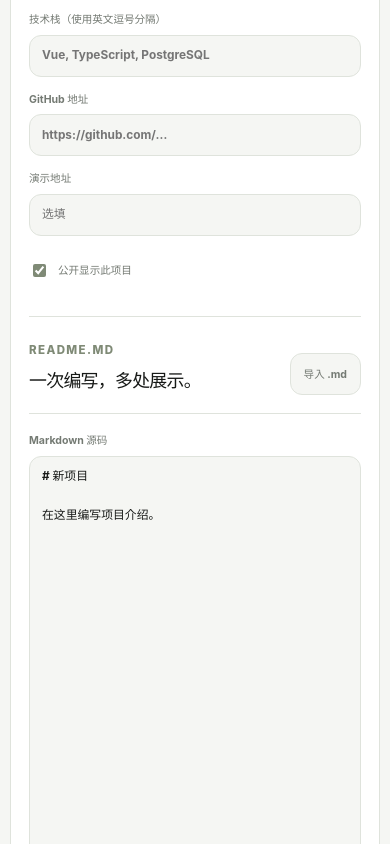
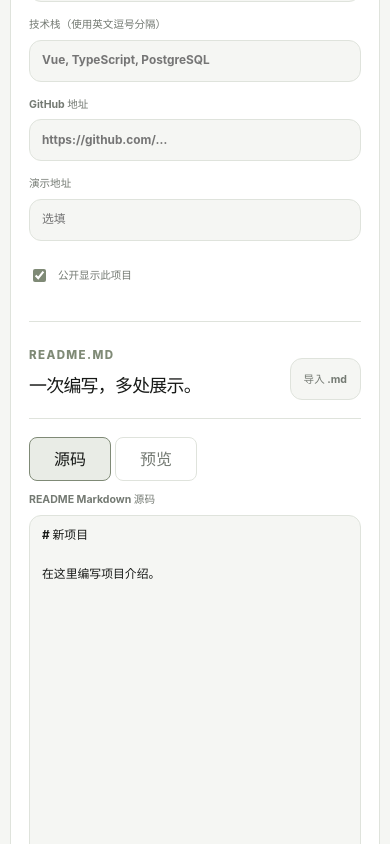
Before and after one commit to Jov3c/Nookfolio, a Nuxt app: page /admin/projects in a window 390 px wide. Shown: the part 1156-2000 px from the top of the page. Built offline with nearby package versions, Linux system fonts and the light colour scheme; no server answers.

Commit message:
fix: address admin redesign review findings

```diff
--- a/app/assets/css/admin/content.css
+++ b/app/assets/css/admin/content.css
@@ -286,6 +286,10 @@
   grid-template-columns: repeat(2, minmax(0, 1fr));
   align-items: start;
   gap: 12px;
+}
+
+.admin-markdown-editor__tabs {
+  display: none;
 }
 
 .project-markdown-input,
--- a/app/assets/css/admin/responsive.css
+++ b/app/assets/css/admin/responsive.css
@@ -37,6 +37,11 @@
     background: var(--color-panel);
     box-shadow: var(--shadow-soft);
   }
+  .admin-identity-button,
+  .admin-mobile-menu {
+    width: 44px;
+    height: 44px;
+  }
   .admin-primary-nav--open {
     display: grid;
   }
@@ -67,16 +72,39 @@
   }
   .admin-secondary-nav a {
     flex: 0 0 auto;
-    min-height: 42px;
+    min-height: 44px;
     grid-template-columns: 25px auto;
     padding-inline: 10px 13px;
   }
   .posts-admin-layout,
   .categories-admin-layout,
   .projects-admin-layout,
-  .timeline-admin-layout,
+  .timeline-admin-layout {
+    grid-template-columns: 1fr;
+  }
+  .admin-markdown-editor__tabs {
+    display: flex;
+    gap: 4px;
+    margin-bottom: 10px;
+  }
+  .admin-markdown-editor__tabs button {
+    min-width: 82px;
+    min-height: 44px;
+    border: 1px solid var(--color-line);
+    border-radius: 8px;
+    background: var(--color-panel);
+    color: var(--color-muted);
+  }
+  .admin-markdown-editor__tabs button[aria-selected='true'] {
+    border-color: var(--color-accent);
+    background: var(--color-accent-soft);
+    color: var(--color-text);
+  }
   .project-editor__markdown-grid {
     grid-template-columns: 1fr;
+  }
+  .admin-markdown-editor__pane:not([data-active='true']) {
+    display: none;
   }
   .posts-admin-list-panel,
   .categories-admin-list-panel,
--- a/app/assets/css/admin/shell.css
+++ b/app/assets/css/admin/shell.css
@@ -54,7 +54,7 @@
   position: relative;
   z-index: 1;
   display: grid;
-  height: 38px;
+  min-height: 44px;
   padding: 0 14px;
   place-items: center;
   border-radius: 12px;
--- /dev/null
+++ b/app/components/admin/MarkdownEditor.vue
@@ -0,0 +1,60 @@
+<script setup lang="ts">
+withDefaults(
+  defineProps<{
+    previewHtml: string;
+    sourceLabel?: string;
+    textareaLabel?: string;
+  }>(),
+  { sourceLabel: 'Markdown 源码', textareaLabel: 'Markdown 源码' },
+);
+
+const model = defineModel<string>({ required: true });
+const activePane = ref<'source' | 'preview'>('source');
+const uid = useId();
+const sourceId = `markdown-source-${uid}`;
+const previewId = `markdown-preview-${uid}`;
+</script>
+
+<template>
+  <div class="admin-markdown-editor">
+    <div class="admin-markdown-editor__tabs" role="tablist" aria-label="编辑器视图">
+      <button
+        type="button"
+        role="tab"
+        :aria-selected="activePane === 'source'"
+        :aria-controls="sourceId"
+        @click="activePane = 'source'"
+      >
+        源码
+      </button>
+      <button
+        type="button"
+        role="tab"
+        :aria-selected="activePane === 'preview'"
+        :aria-controls="previewId"
+        @click="activePane = 'preview'"
+      >
+        预览
+      </button>
+    </div>
+    <div class="project-editor__markdown-grid">
+      <label
+        :id="sourceId"
+        class="project-markdown-input admin-markdown-editor__pane"
+        :data-active="activePane === 'source'"
+      >
+        <span>{{ sourceLabel }}</span>
+        <textarea v-model="model" rows="22" spellcheck="false" :aria-label="textareaLabel" />
+      </label>
+      <div
+        :id="previewId"
+        class="project-markdown-preview admin-markdown-editor__pane"
+        :data-active="activePane === 'preview'"
+      >
+        <span>实时预览</span>
+        <!-- eslint-disable-next-line vue/no-v-html -->
+        <div class="readme__content" v-html="previewHtml" />
+      </div>
+    </div>
+  </div>
+</template>
--- a/app/components/admin/PostEditorFields.vue
+++ b/app/components/admin/PostEditorFields.vue
@@ -93,21 +93,6 @@ async function importMarkdown(event: Event) {
         />
       </label>
     </div>
-    <div class="project-editor__markdown-grid">
-      <label class="project-markdown-input">
-        <span>Markdown 源码</span>
-        <textarea
-          v-model="form.markdownBody"
-          rows="22"
-          spellcheck="false"
-          aria-label="Markdown 源码"
-        />
-      </label>
-      <div class="project-markdown-preview">
-        <span>实时预览</span>
-        <!-- eslint-disable-next-line vue/no-v-html -->
-        <div class="readme__content" v-html="previewHtml" />
-      </div>
-    </div>
+    <AdminMarkdownEditor v-model="form.markdownBody" :preview-html="previewHtml" />
   </section>
 </template>
--- a/app/pages/admin/index.vue
+++ b/app/pages/admin/index.vue
@@ -8,6 +8,8 @@ definePageMeta({ layout: 'admin', middleware: 'admin' });
 const admin = useAdminSession();
 const publishedPosts = ref<AdminPost[]>([]);
 const drafts = ref<AdminPost[]>([]);
+const publishedTotal = ref(0);
+const draftTotal = ref(0);
 const pendingCount = ref(0);
 const isLoadingWorkspace = ref(true);
 const workspaceError = ref('');
@@ -23,8 +25,8 @@ const recentPosts = computed(() =>
     .slice(0, 4),
 );
 const metrics = computed(() => [
-  { label: '已发布文章', value: publishedPosts.value.length, to: '/admin/posts' },
-  { label: '草稿', value: drafts.value.length, to: '/admin/write/drafts' },
+  { label: '已发布文章', value: publishedTotal.value, to: '/admin/posts' },
+  { label: '草稿', value: draftTotal.value, to: '/admin/write/drafts' },
   { label: '待处理互动', value: pendingCount.value, to: '/admin/comments' },
 ]);
 
@@ -33,16 +35,16 @@ async function loadWorkspace() {
   workspaceError.value = '';
   try {
     const [published, draftResult, comments, messages, links] = await Promise.all([
-      $fetch<{ data: AdminPost[] }>('/api/v1/admin/posts', {
+      $fetch<{ data: AdminPost[]; meta: { total: number } }>('/api/v1/admin/posts', {
         query: { status: 'PUBLISHED', page: 1, pageSize: 100 },
       }),
-      $fetch<{ data: AdminPost[] }>('/api/v1/admin/posts', {
+      $fetch<{ data: AdminPost[]; meta: { total: number } }>('/api/v1/admin/posts', {
         query: { status: 'DRAFT', page: 1, pageSize: 100 },
       }),
-      $fetch<{ data: AdminComment[] }>('/api/v1/admin/comments', {
+      $fetch<{ data: AdminComment[]; meta: { total: number } }>('/api/v1/admin/comments', {
         query: { status: 'PENDING_REVIEW', page: 1, pageSize: 100 },
       }),
-      $fetch<{ data: AdminMessage[] }>('/api/v1/admin/messages', {
+      $fetch<{ data: AdminMessage[]; meta: { total: number } }>('/api/v1/admin/messages', {
         query: { status: 'PENDING_REVIEW', page: 1, pageSize: 100 },
       }),
       $fetch<AdminFriendLinksResponse>('/api/v1/admin/links', {
@@ -51,7 +53,9 @@ async function loadWorkspace() {
     ]);
     publishedPosts.value = published.data;
     drafts.value = draftResult.data;
-    pendingCount.value = comments.data.length + messages.data.length + links.data.length;
+    publishedTotal.value = published.meta.total;
+    draftTotal.value = draftResult.meta.total;
+    pendingCount.value = comments.meta.total + messages.meta.total + links.meta.total;
   } catch {
     workspaceError.value = '工作台数据暂时无法读取，请稍后刷新。';
   } finally {
@@ -154,7 +158,13 @@ useSeoMeta({ title: '仪表盘 — Nookfolio 管理后台', robots: 'noindex, no
     <section class="admin-dashboard-panel admin-dashboard-panel--health">
       <div>
         <i :data-online="Boolean(statsResponse?.data)" />
-        <span>{{ statsPending ? '正在检查站点状态' : '公开站点运行正常' }}</span>
+        <span>{{
+          statsPending
+            ? '正在检查站点状态'
+            : statsResponse?.data
+              ? '公开站点运行正常'
+              : '站点状态暂时不可用'
+        }}</span>
       </div>
       <p>
         <strong>{{ statsResponse?.data.totalPageViews.toLocaleString('zh-CN') ?? '—' }}</strong>
--- a/app/pages/admin/projects.vue
+++ b/app/pages/admin/projects.vue
@@ -363,23 +363,12 @@ onMounted(load);
                 />
               </label>
             </div>
-            <div class="project-editor__markdown-grid">
-              <label class="project-markdown-input"
-                ><span>Markdown 源码</span
-                ><textarea
-                  v-model="form.readmeMarkdown"
-                  rows="22"
-                  spellcheck="false"
-                  aria-label="README Markdown 源码"
-                />
-              </label>
-              <div class="project-markdown-preview">
-                <span>实时预览</span>
-                <!-- The shared renderer sanitizes the browser preview and the public API output. -->
-                <!-- eslint-disable-next-line vue/no-v-html -->
-                <div class="readme__content" v-html="previewHtml" />
-              </div>
-            </div>
+            <AdminMarkdownEditor
+              v-model="form.readmeMarkdown"
+              :preview-html="previewHtml"
+              source-label="README Markdown 源码"
+              textarea-label="README Markdown 源码"
+            />
           </section>
 
           <p v-if="errorMessage" class="admin-error project-editor__error" role="alert">
```
Also changed, not shown: 2 other files (tests, documents, lock files or other folders).
